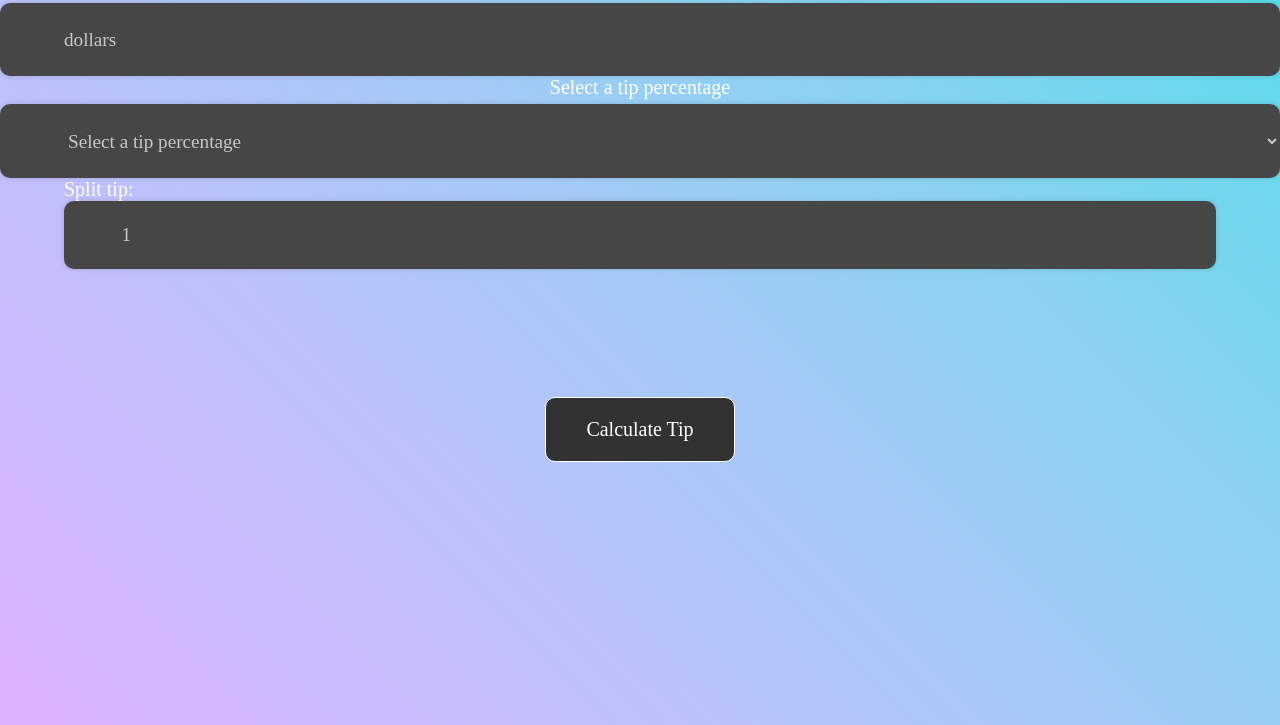
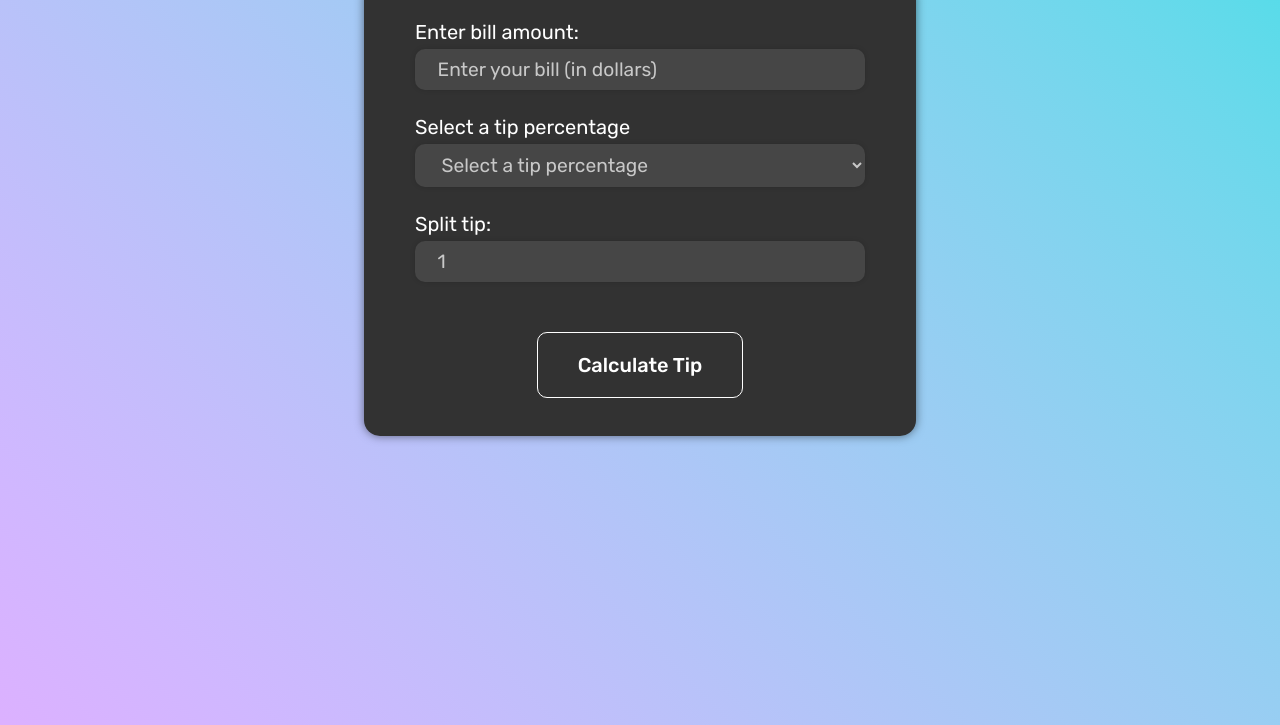
Before and after one commit to 5H4N3O/tip-calculator-site, a website with bundled scripts: page index.html in a window 1280 px wide. Shown: the part 75-800 px from the top of the page. Built offline with nearby package versions, Linux system fonts and the light colour scheme.

Commit message:
Improved elements

```diff
--- a/index.html
+++ b/index.html
@@ -3,25 +3,41 @@
   <head>
     <meta charset="UTF-8" />
     <title>Tip Calculator</title>
+    <link rel="preconnect" href="https://fonts.googleapis.com" />
+    <link rel="preconnect" href="https://fonts.gstatic.com" crossorigin />
+    <link
+      href="https://fonts.googleapis.com/css2?family=Rubik:ital,wght@0,300..900;1,300..900&display=swap"
+      rel="stylesheet"
+    />
     <link rel="stylesheet" href="tip-calculator.css" />
   </head>
   <body>
     <div class="container">
       <div class="title">Tip Calculator</div>
-      <div class="input-text">Enter bill amount:</div>
-      <input class="bill-input" id="bill-input" type="number" placeholder="dollars" />
-      <label for="tip-selection">Select a tip percentage</label>
+      <div class="interaction-container">
+        <div class="bill-row">
+          <div class="input-bill-text">Enter bill amount:</div>
+          <input
+            class="bill-input"
+            id="bill-input"
+            type="number"
+            min="0"
+            placeholder="Enter your bill (in dollars)"
+          />
+        </div>
+        <div class="tip-row">
+          <label for="tip-selection" class="tip-label"
+            >Select a tip percentage</label
+          >
           <select
             class="preset-tip-dropdown"
             name="tip-selection"
             id="tip-selection"
           >
-        <option value="" selected>
-          Select a tip percentage
-        </option>
-        <option value="0.1">10%</option>
-        <option value="0.15">15%</option>
-        <option value="0.2">20%</option>
+            <option value="" selected>Select a tip percentage</option>
+            <option value="10">10%</option>
+            <option value="15">15%</option>
+            <option value="20">20%</option>
             <option value="C">Custom</option>
           </select>
           <input
@@ -29,21 +45,26 @@
             id="custom-tip-input"
             type="number"
             placeholder="percent"
+            min="0"
           />
+        </div>
         <div class="split-row">
-        <div>Split tip:</div>
+          <div class="split-row-text">Split tip:</div>
           <input
             class="split-input"
             id="split-input"
             type="number"
             placeholder="# people"
             value="1"
+            min="1"
           />
         </div>
         <button class="calculate-button" id="calculate-button">
           Calculate Tip
         </button>
+
         <div class="output" id="output"></div>
+      </div>
     </div>
     <script type="module" src="main.js"></script>
   </body>
```
Lines whose indentation alone changed are shown as unchanged.
